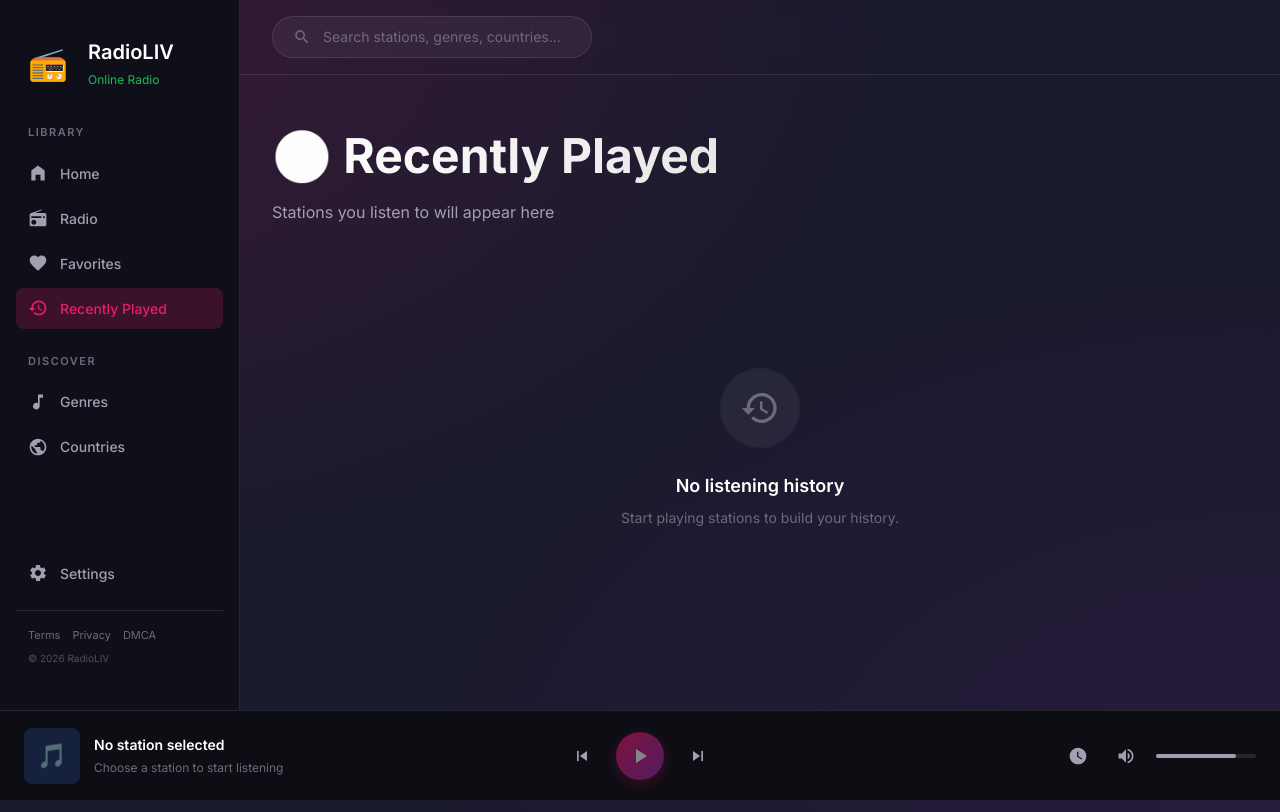
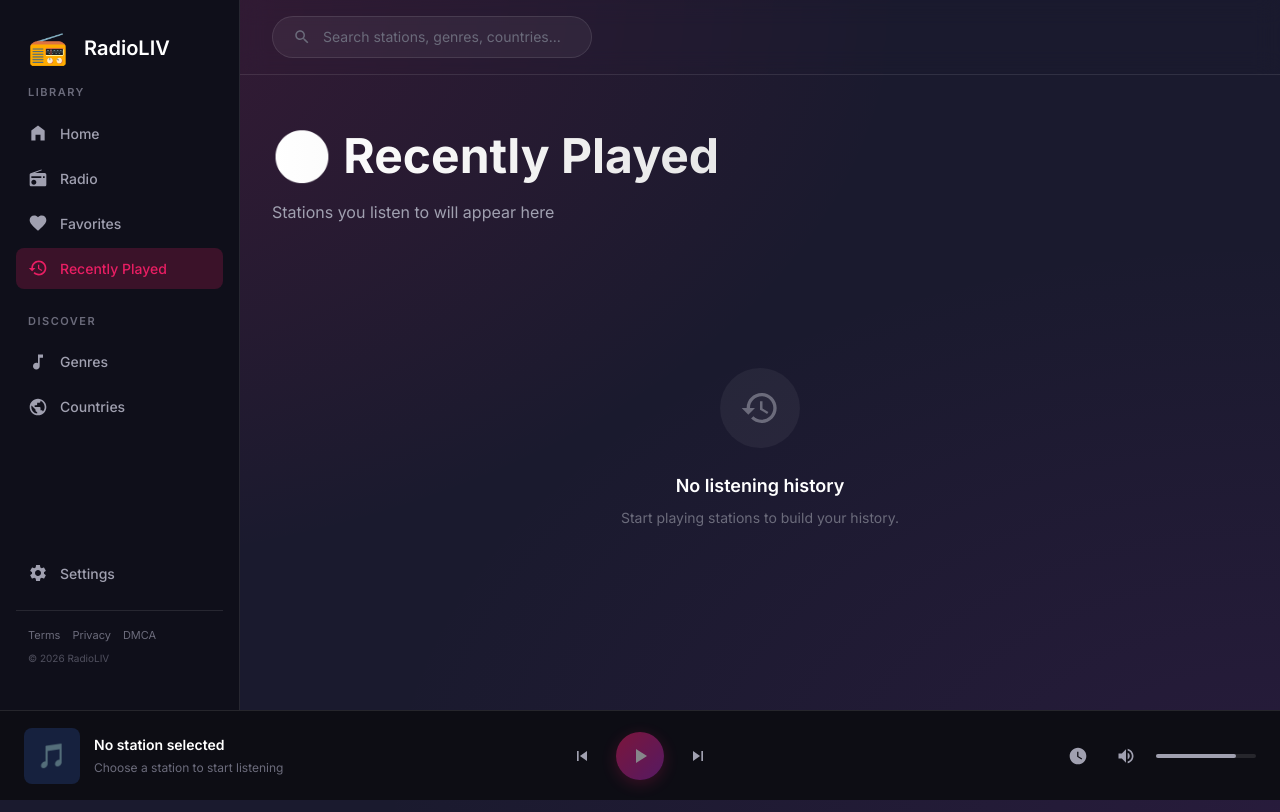
Before and after one commit to afnanahmadtariq/RadioLIV, a Next.js app: page /recent in a window 1280 px wide. Built offline with nearby package versions, Linux system fonts and the light colour scheme.

Commit message:
Refine sidebar header and enable sidebar scrolling
Simplified the sidebar header layout by removing the subtitle and reducing spacing. Changed sidebar CSS to allow vertical scrolling, improving usability when content overflows.

```diff
--- a/app/components/Sidebar.tsx
+++ b/app/components/Sidebar.tsx
@@ -69,12 +69,9 @@
 
     return (
         <aside className="sidebar">
-            <div className="flex items-center gap-3 px-5 py-4 mb-4">
+            <div className="flex items-center gap-2 px-5 mb-2">
                 <div className="w-14 h-14 flex items-center justify-center font-semibold text-[32px]">📻</div>
-                <div>
-                    <h3 className="text-xl font-semibold m-0">RadioLIV</h3>
-                    <span className="text-xs text-(--accent-green)">Online Radio</span>
-                </div>
+                <h3 className="text-xl font-semibold">RadioLIV</h3>
             </div>
 
             {/* Library */}
--- a/app/globals.css
+++ b/app/globals.css
@@ -130,7 +130,7 @@
   position: fixed;
   width: var(--sidebar-width);
   height: calc(100vh - var(--player-height));
-  overflow-y: hidden;
+  overflow-y: auto;
 }
 
 .sidebar-section {
```
